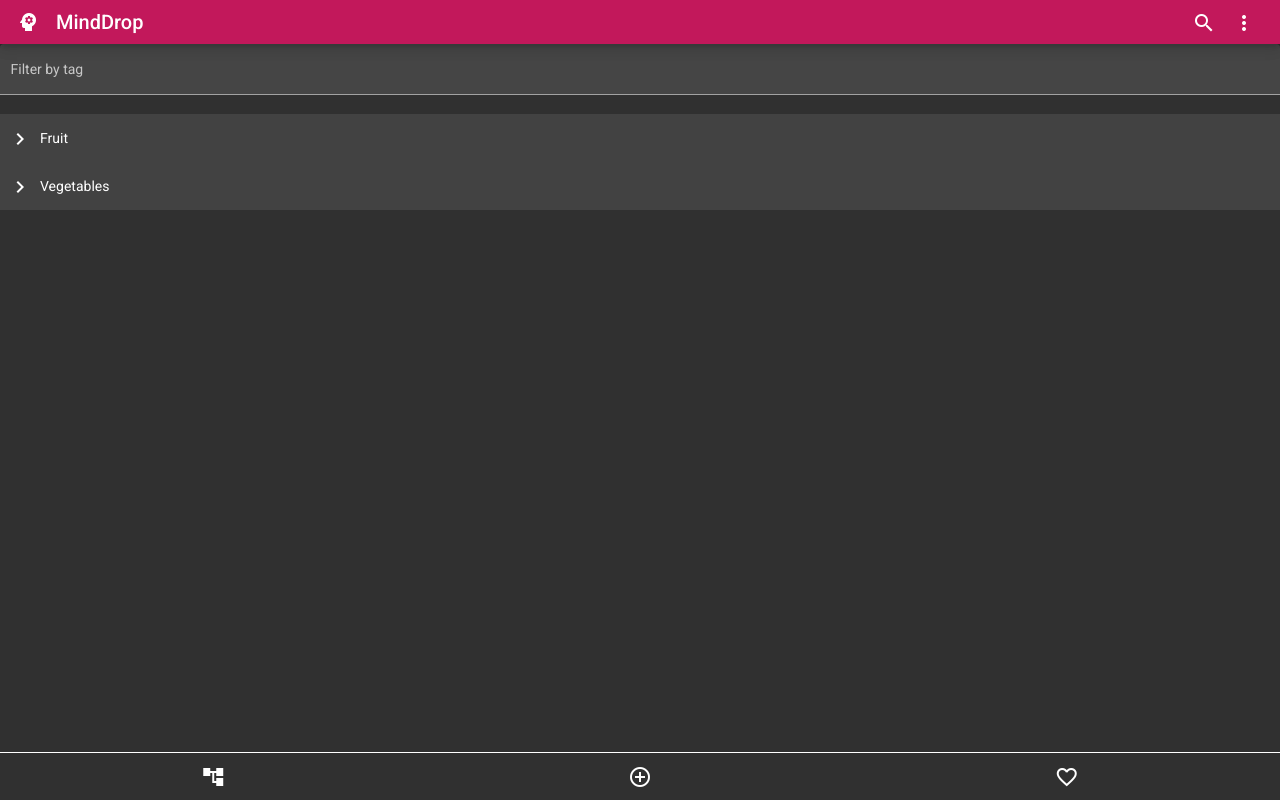
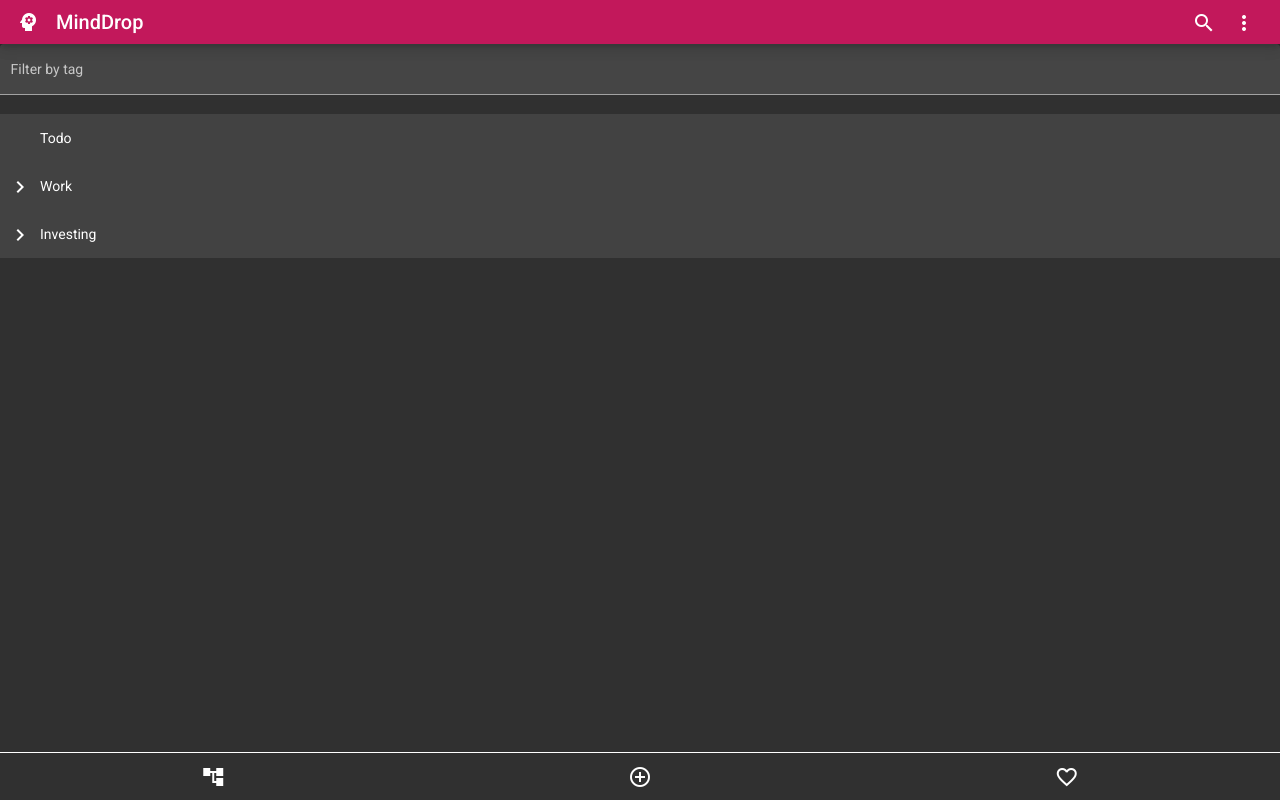
Before and after one commit to kaisnb/minddrop, an Angular app: page /tree-view in a window 1280 px wide. Built offline with nearby package versions, Linux system fonts and the light colour scheme.

Commit message:
Changed dummy data tag tree

```diff
--- a/src/app/tree-view/tree-view.component.ts
+++ b/src/app/tree-view/tree-view.component.ts
@@ -21,18 +21,22 @@ interface FoodNode {
 
 const TREE_DATA: FoodNode[] = [
   {
-    name: 'Fruit',
+    name: 'Todo',
+    children: [],
+  },
+  {
+    name: 'Work',
     children: [{ name: 'Apple' }, { name: 'Banana' }, { name: 'Fruit loops' }],
   },
   {
-    name: 'Vegetables',
+    name: 'Investing',
     children: [
       {
-        name: 'Green',
+        name: 'Stocks',
         children: [{ name: 'Broccoli' }, { name: 'Brussels sprouts' }],
       },
       {
-        name: 'Orange',
+        name: 'Crypto',
         children: [{ name: 'Pumpkins' }, { name: 'Carrots' }],
       },
     ],
```
